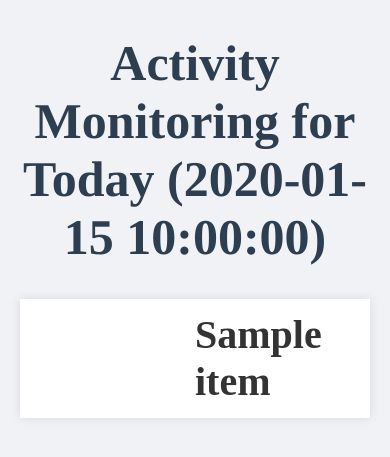
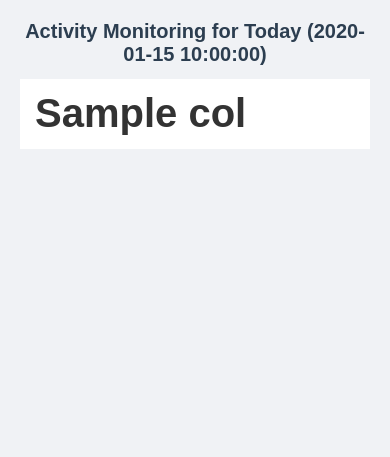
Before and after one commit to kaertech-dev/activity_monitoring, a Flask app: template templates/monitoring_v1.html in a window 390 px wide. Shown: the top 457 px of the page. Run offline with Flask 3, Linux system fonts and the light colour scheme; the template is opened without the code that fills it: most values are stand-ins (such as "Sample title", 1, 10 or a date in 2020).

Commit message:
edit text

```diff
--- a/templates/monitoring_v1.html
+++ b/templates/monitoring_v1.html
@@ -13,7 +13,7 @@
             border-radius: 10px;
         }
         body {
-            font-family: 'Segoe UI', Tahoma, Geneva, Verdana, sans-serif;
+            font-family: Arial, Helvetica, sans-serif;
             margin: 20px;
             background-color: #f0f2f5;
             color: #333;
@@ -21,18 +21,25 @@
         h1 {
             text-align: center;
             color: #2c3e50;
-            font-family: 'Cambria Math', Times, serif;
-            font-size: 50px;
+            font-family: Arial, Helvetica, sans-serif;
+            font-size: clamp(20px, 4vw, 50px);
             font: bold;
         }
         h2{
-            font-family: 'Cambria Math', serif;
+            font-family: Arial, Helvetica, sans-serif;
             font-size: 60px;
         }
+        .table-container {
+            width: 100%;
+            overflow-x: auto;
+            -webkit-overflow-scrolling: touch;
+        }
+
         table {
             width: 100%;
             border-collapse: collapse;
             margin-top: 25px auto;
+            min-width: 800px;
             box-shadow: 0 0 10px rgba(0,0,0,0.1);
             background-color: #fff;
         }
@@ -47,7 +54,7 @@
             padding: 12px 15px;
             text-align: center;
             border-bottom: 1px solid #ffffff;
-            font-size: 40px;
+            font-size: clamp(40px, 2vw, 20px);
             font-family: 'Daytona';
             font: bold;
             font-weight: bolder;
@@ -70,10 +77,12 @@
 
         .green {
             background-color: green;
+             border-radius: 10px;
         }
 
         .red {
             background-color: red;
+            border-radius: 10px;
         }
         th {
             background-color: #27c033;
@@ -94,6 +103,9 @@
             table, thead, tbody, th, td, tr {
                 display: block;
             }
+            thead {
+                display: none;
+            }
             th {
                 display: none;
             }
@@ -101,7 +113,7 @@
                 position: relative;
                 padding-left: 50%;
                 text-align: left;
-                font-family: 'Times New Roman', Times, serif;
+                font-family: Arial, Helvetica, sans-serif;
             }
             td::before {
                 content: attr(data-label);
@@ -118,7 +130,7 @@
 <h1>Activity Monitoring for Today ({{ current_date }})</h1>
 
 {% if rows %}
-    <div class="db-block">
+    <div class="table-container">
         <!--<h2>Operator Summary for {{ current_date }}</h2>-->
         <table>
             <thead>
@@ -133,7 +145,7 @@
                 <tr>
                     {% for val in row %}
                         {% set idx = loop.index0 %}
-                        <td>
+                        <td data-label=" {{columns [idx]}}">
                             {% if columns[idx] == 'Status' %}
                                 {% if val == 'ON TARGET' %}
                                     <span class="square green" title="ON TARGET"></span>
```
